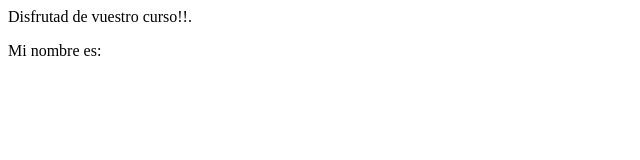
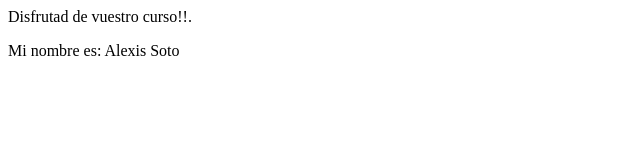
Before and after one commit to adjsoto/uax-devops-01, a plain HTML site: page index.html in a window 1280 px wide. Shown: the full height of the page, 0-640 px from the left. Drawn offline with Linux system fonts and the light colour scheme.

Commit message:
UPDATED: added my name

```diff
--- a/index.html
+++ b/index.html
@@ -4,6 +4,6 @@
     </head>
     <body>
         <p>Disfrutad de vuestro curso!!.</p>
-        <p>Mi nombre es: </p>
+        <p>Mi nombre es: Alexis Soto </p>
     </body>
 </html>
```
